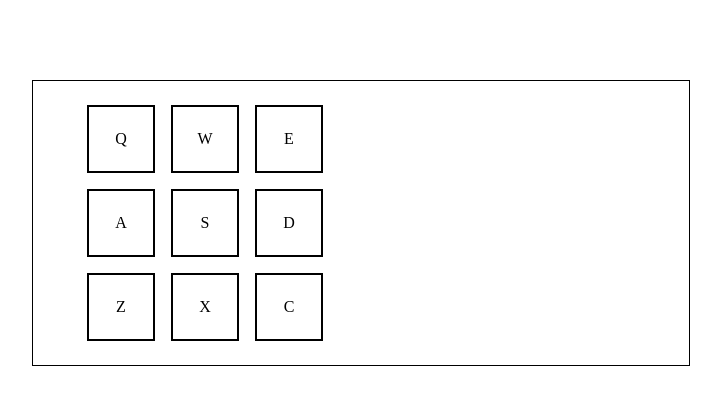
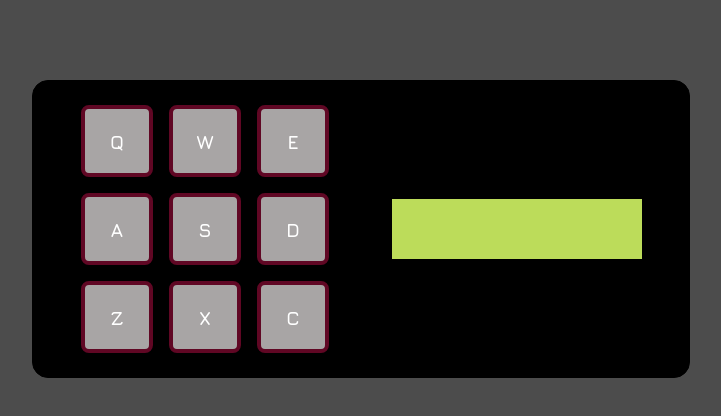
Before and after one commit to shwetakanekar/DrumMachine, a React (Vite) app: page / in a window 1280 px wide. Shown: the top 416 px of the page, without its empty margins (279-1000 px from the left). Built offline with nearby package versions, Linux system fonts and the light colour scheme.

Commit message:
* Added styles
* Stored display value in state

```diff
--- a/index.html
+++ b/index.html
@@ -3,6 +3,7 @@
   <head>
     <meta charset="UTF-8" />
     <meta name="viewport" content="width=device-width, initial-scale=1.0" />
+    <link href="https://fonts.googleapis.com/css2?family=Jura:wght@700&display=swap" rel="stylesheet">
     <title>Drum Machine</title>
   </head>
   <body>
--- a/src/App.css
+++ b/src/App.css
@@ -3,10 +3,12 @@
     margin: 5rem auto;
     padding: 1rem;
     width: 50%;
-    border: 1px solid black;
+    border: 1px solid #000000;
     justify-content: space-around;
     align-items: center;
     max-width: 624px;
+    background-color: #000000;
+    border-radius: 1rem;
 }
 
 #drum-keys {
@@ -17,6 +19,8 @@
 }
 
 #drum-controls {
+    display: flex;
+    justify-content: center;
     width: 50%;
 }
 
@@ -26,7 +30,19 @@
     align-items: center;
     height: 2rem;
     width: 2rem;
-    border: 2px solid black;
+    border: 4px solid #600724;
     padding: 1rem;
     margin: 0.5rem;
+    background-color: #a8a5a5;
+    color: #ffffff;
+    border-radius: 0.5rem;
+    font-size: 1.2rem;
 }
+
+#display {
+    width: 70%;
+    padding: 1rem;
+    font-size: 1.5rem;
+    background-color: #bcdc5a;
+    min-height: 28.8px;
+}
--- a/src/App.jsx
+++ b/src/App.jsx
@@ -1,24 +1,25 @@
-import { useEffect } from 'react';
+import { useEffect, useState } from 'react';
 import './App.css';
 
 function App() {
   const keys = ['Q', 'W', 'E', 'A', 'S', 'D', 'Z', 'X', 'C'];
 
+  let [displayValue, updateDisplayValue] = useState('');
+
   useEffect(() => {
     let drumKeys = document.getElementsByClassName('drum-pad');
-    let display = document.getElementById('display');
     for (let drumKey of drumKeys) {
       let audioId = drumKey.innerText;
       drumKey.addEventListener('click', () => {
         playSound(audioId);
-        display.innerText = drumKey.id.replace(/-/g, ' ');
+        updateDisplayValue(drumKey.id.replace(/-/g, ' '));
       });
     }
 
     document.addEventListener('keydown', (event) => {
       if(keys.includes(event.key.toUpperCase())) {
         playSound(event.key.toUpperCase());
-        display.innerText = document.getElementById(event.key.toUpperCase()).parentElement.id.replace(/-/g, ' ');
+        updateDisplayValue(document.getElementById(event.key.toUpperCase()).parentElement.id.replace(/-/g, ' '));
       }
     });
 
@@ -118,7 +119,7 @@ function App() {
           </div>
         </div>
         <div id="drum-controls">
-          <div id="display"></div>
+          <div id="display">{displayValue}</div>
         </div>
       </div>
     </>
--- a/src/index.css
+++ b/src/index.css
@@ -0,0 +1,4 @@
+body {
+    background-color: #4c4c4c;
+    font-family: 'Jura', sans-serif;
+}
```
